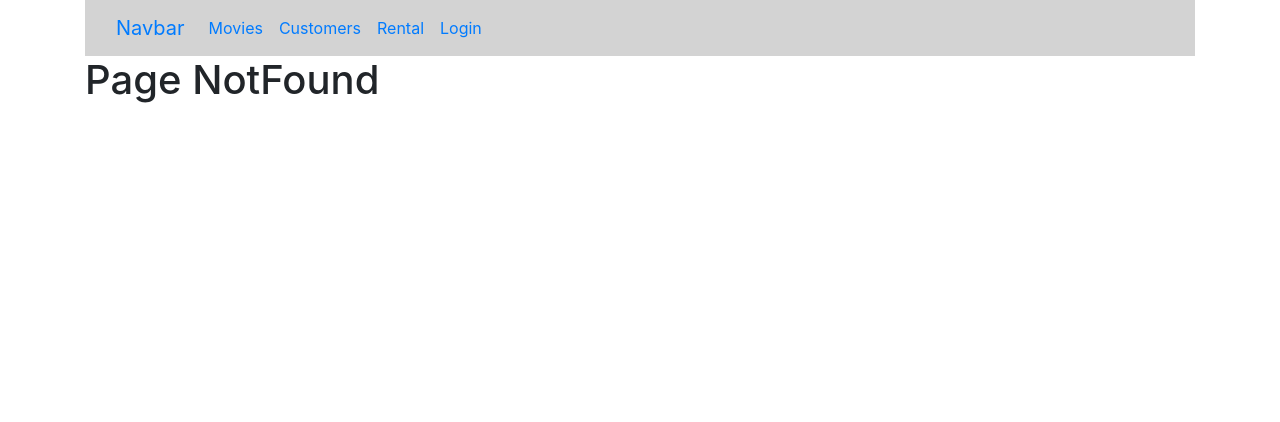
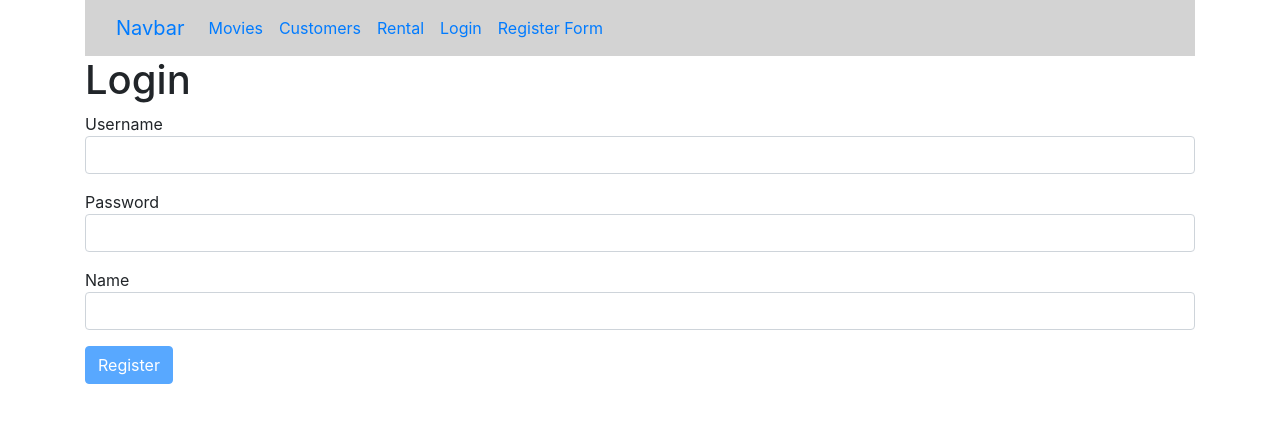
Before and after one commit to sardarshoaib791/vidlyMovies, a React (Create React App) app: page /register in a window 1280 px wide. Before the commit this address led to /not-found. Shown: the top 422 px of the page. Built offline with nearby package versions, Linux system fonts and the light colour scheme.

Commit message:
2 jun 2024

```diff
--- a/src/App.js
+++ b/src/App.js
@@ -1,43 +1,44 @@
-import './App.css';
-import Movies from './componets/movies';
+import "./App.css";
+import Movies from "./componets/movies";
 // import Counter from './componets/counter';
-import Counters from './componets/counters';
-import Navbar from './componets/navbar';
-import React, { Component } from 'react';
-import { BrowserRouter as Router, Route, Redirect, Switch } from 'react-router-dom';
-import Customers from './componets/customers';
-import MoviesForm from './componets/moviesForm';
-import NotFound from './componets/notFount';
-import Rentals from './componets/rentals';
-import Navebar1 from './componets/navBar1';
-import LoginForm from './componets/loginForm';
-
-
-
+import Counters from "./componets/counters";
+import Navbar from "./componets/navbar";
+import React, { Component } from "react";
+import {
+  BrowserRouter as Router,
+  Route,
+  Redirect,
+  Switch,
+} from "react-router-dom";
+import Customers from "./componets/customers";
+import MoviesForm from "./componets/moviesForm";
+import NotFound from "./componets/notFount";
+import Rentals from "./componets/rentals";
+import Navebar1 from "./componets/navBar1";
+import LoginForm from "./componets/loginForm";
+import RegisterForm from "./componets/registerForm";
 
 class App extends Component {
-
   state = {
     counters: [
       { id: 1, value: 4 },
       { id: 2, value: 0 },
       { id: 3, value: 0 },
-         { id: 4, value: 0 }
-      ]
+      { id: 4, value: 0 },
+    ],
   };
 
   handleDelete = (counterId) => {
-      const counters = this.state.counters.filter(c => c.id !== counterId);
+    const counters = this.state.counters.filter((c) => c.id !== counterId);
     this.setState({ counters });
     // console.log("delete called", counterId);
   };
   handleReset = () => {
-      const counters = this.state.counters.map(c => {
+    const counters = this.state.counters.map((c) => {
       c.value = 0;
       return c;
-      })
+    });
     this.setState({ counters });
-
   };
 
   handleIncrement = (counter) => {
@@ -46,7 +47,6 @@ class App extends Component {
     counters[index] = { ...counter };
     counters[index].value++;
     this.setState({ counters });
-
   };
 
   handleDecrement = (counter) => {
@@ -55,14 +55,12 @@ class App extends Component {
     counters[index] = { ...counter };
     counters[index].value--;
     this.setState({ counters });
-
   };
 
   render() {
     return (
       <Router>
-            <div className='container'>
-
+        <div className="container">
           {/* <Navbar totalCounters={this.state.counters.filter(c=>c.value>0).length}/>
      <main className='container'>
      <Counters
@@ -74,8 +72,9 @@ class App extends Component {
             />
      </main> */}
           {/* <Movies/> */}
-               <Navebar1/>
+          <Navebar1 />
           <Switch>
+            <Route path="/register" component={RegisterForm}></Route>
             <Route path="/loginForm" component={LoginForm}></Route>
             <Route path="/movies/:id" component={MoviesForm}></Route>
             <Route path="/movies" component={Movies}></Route>
@@ -83,10 +82,8 @@ class App extends Component {
             <Route path="/not-found" component={NotFound}></Route>
             <Route path="/rentals" component={Rentals}></Route>
             <Redirect from="/" exact to="/movies"></Redirect>
-               <Redirect to ="/not-found"></Redirect>
+            <Redirect to="/not-found"></Redirect>
           </Switch>
-
-
         </div>
       </Router>
     );
--- a/src/componets/navBar1.jsx
+++ b/src/componets/navBar1.jsx
@@ -1,31 +1,59 @@
-import React, { Component } from 'react';
-import { Link, NavLink } from 'react-router-dom';
+import React, { Component } from "react";
+import { Link, NavLink } from "react-router-dom";
 
 const Navebar1 = () => {
-    return <nav className="navbar navbar-expand-lg bg-body-tertiary" style={{backgroundColor:"#D3D3D3"}}>
+  return (
+    <nav
+      className="navbar navbar-expand-lg bg-body-tertiary"
+      style={{ backgroundColor: "#D3D3D3" }}
+    >
       <div className="container-fluid">
-      <Link className="navbar-brand" to="#">Navbar</Link>
-      <button className="navbar-toggler" type="button" data-bs-toggle="collapse" data-bs-target="#navbarNav" aria-controls="navbarNav" aria-expanded="false" aria-label="Toggle navigation">
+        <Link className="navbar-brand" to="#">
+          Navbar
+        </Link>
+        <button
+          className="navbar-toggler"
+          type="button"
+          data-bs-toggle="collapse"
+          data-bs-target="#navbarNav"
+          aria-controls="navbarNav"
+          aria-expanded="false"
+          aria-label="Toggle navigation"
+        >
           <span className="navbar-toggler-icon"></span>
         </button>
         <div className="collapse navbar-collapse" id="navbarNav">
           <ul className="navbar-nav">
             <li className="nav-item">
-            <NavLink className="nav-link " aria-current="page" to="/movies">Movies</NavLink>
+              <NavLink className="nav-link " aria-current="page" to="/movies">
+                Movies
+              </NavLink>
             </li>
             <li className="nav-item">
-            <NavLink className="nav-link" to="/customers">Customers</NavLink>
+              <NavLink className="nav-link" to="/customers">
+                Customers
+              </NavLink>
             </li>
             <li className="nav-item">
-            <NavLink className="nav-link" to="/rentals">Rental</NavLink>
+              <NavLink className="nav-link" to="/rentals">
+                Rental
+              </NavLink>
             </li>
             <li className="nav-item">
-            <NavLink className="nav-link" to="/loginForm">Login</NavLink>
+              <NavLink className="nav-link" to="/loginForm">
+                Login
+              </NavLink>
+            </li>
+            <li className="nav-item">
+              <NavLink className="nav-link" to="/register">
+                Register Form
+              </NavLink>
             </li>
           </ul>
         </div>
       </div>
-  </nav>;
-}
+    </nav>
+  );
+};
 
 export default Navebar1;
--- /dev/null
+++ b/src/componets/registerForm.jsx
@@ -0,0 +1,36 @@
+import React, { Component } from "react";
+import Form from "./common/form";
+import Joi, { abort } from "joi-browser";
+import { error } from "jquery";
+
+class RegisterForm extends Form {
+  state = {
+    data: { username: "", password: "", name: "" },
+    errors: {},
+  };
+
+  schema = {
+    username: Joi.string().required().email().label("Username"),
+    password: Joi.string().required().label("Password"),
+    name: Joi.string().required().label("Name"),
+  };
+
+  doSubmit = () => {
+    console.log("submitted");
+  };
+  render() {
+    return (
+      <div>
+        <h1>Login</h1>
+        <form onSubmit={this.handleSubmit}>
+          {this.renderInput("username", "Username")}
+          {this.renderInput("password", "Password", "password")}
+          {this.renderInput("name", "Name")}
+          {this.renderButton("Register")}
+        </form>
+      </div>
+    );
+  }
+}
+
+export default RegisterForm;
```
Lines whose indentation alone changed are shown as unchanged.
